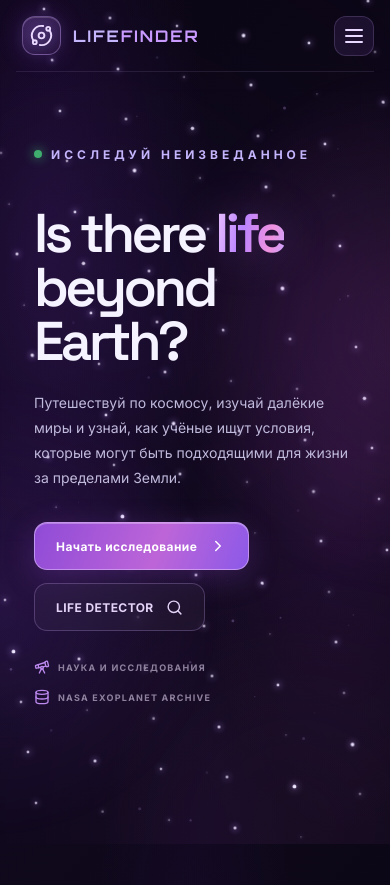
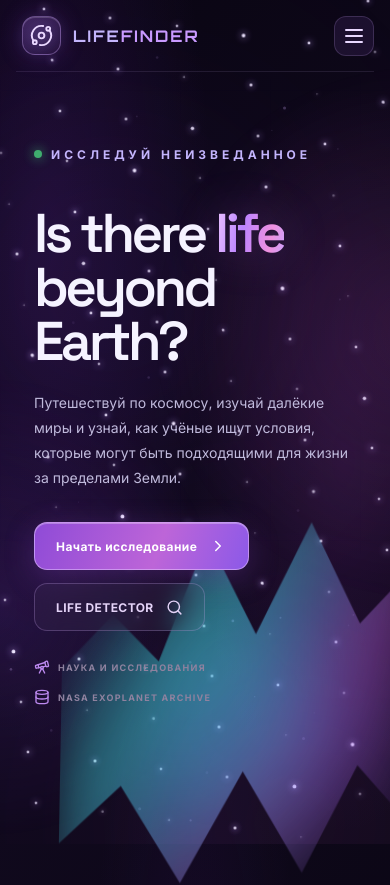
Before and after one commit to mayskk/life-finder-next, a React (Vite) app: page / in a window 390 px wide. Shown: the top 885 px of the page. Built offline with nearby package versions, Linux system fonts and the light colour scheme.

Commit message:
Update App.css

```diff
--- a/src/App.css
+++ b/src/App.css
@@ -434,3 +434,53 @@ button:disabled { cursor: default; }
     opacity: 1;
   }
 }
+/* NORTHERN LIGHTS — эффект на уровне главного экрана */
+.hero {
+  isolation: isolate;
+}
+
+.hero::after {
+  content: "";
+  position: absolute;
+  z-index: 1;
+  pointer-events: none;
+  top: 8%;
+  right: -2%;
+  width: 53%;
+  height: 76%;
+  background:
+    radial-gradient(ellipse at 48% 42%, rgba(46, 255, 205, .42), transparent 48%),
+    radial-gradient(ellipse at 65% 55%, rgba(112, 104, 255, .42), transparent 52%),
+    radial-gradient(ellipse at 38% 65%, rgba(39, 218, 190, .35), transparent 48%),
+    linear-gradient(125deg, transparent 15%, rgba(61, 255, 205, .55) 35%, rgba(102, 190, 255, .48) 48%, rgba(190, 105, 255, .5) 62%, transparent 82%);
+  clip-path: polygon(
+    0 40%, 14% 27%, 27% 38%, 40% 8%,
+    54% 31%, 69% 4%, 83% 28%, 100% 12%,
+    100% 78%, 83% 62%, 68% 88%, 51% 64%,
+    34% 91%, 17% 68%, 0 82%
+  );
+  filter: blur(22px);
+  opacity: .95;
+  animation: heroAurora 10s ease-in-out infinite alternate;
+}
+
+@keyframes heroAurora {
+  0% {
+    transform: translateX(-3%) rotate(-5deg) scaleY(.9);
+    filter: blur(22px) hue-rotate(0deg);
+  }
+  100% {
+    transform: translateX(3%) rotate(5deg) scaleY(1.12);
+    filter: blur(28px) hue-rotate(25deg);
+  }
+}
+
+@media (max-width: 640px) {
+  .hero::after {
+    top: 38%;
+    right: -12%;
+    width: 100%;
+    height: 35%;
+    opacity: .7;
+  }
+}
```
